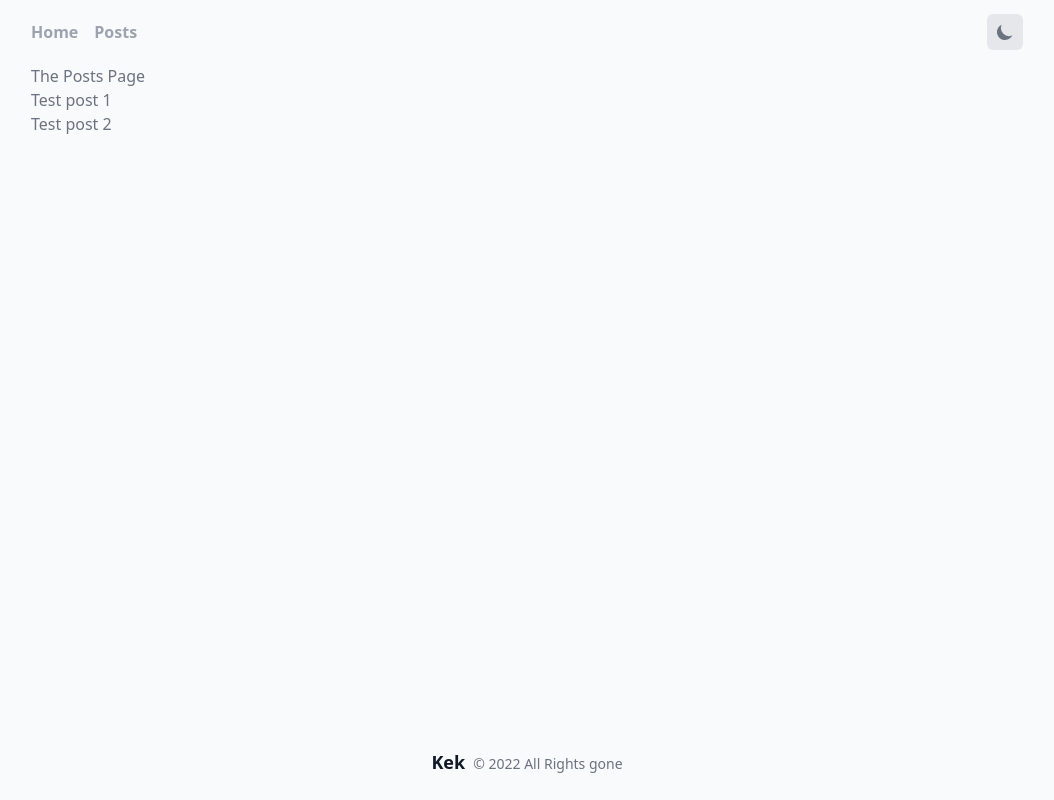
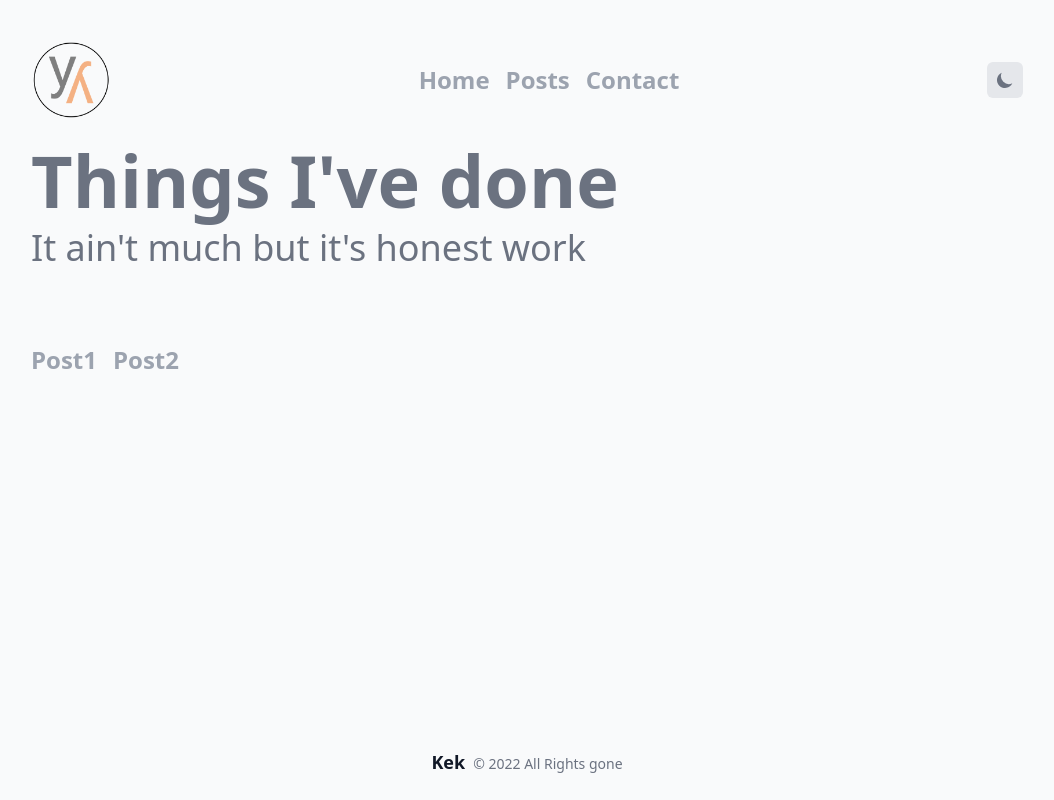
Before and after one commit to Huggenguggen/portfolio-website, a Next.js app: page /posts in a window 1280 px wide. Shown: the whole page, without its empty margins (113-1167 px from the left). Built offline with nearby package versions, Linux system fonts and the light colour scheme.

Commit message:
Contact page and redirect button

```diff
--- a/components/navbar.js
+++ b/components/navbar.js
@@ -14,6 +14,7 @@ function Navbar() {
   const navigation = [
     { label: 'Home', path: '/'},
     { label: 'Posts', path: '/posts'},
+    { label: 'Contact', path: '/contact'}
   ];
 
   const renderThemeChanger = () => {
@@ -45,11 +46,12 @@ function Navbar() {
   }
 
   return (
-    <header className="h-16 flex items-center justify-between">
+    <header className="h-16 flex items-center justify-between pt-20">
+      <img src="/logo_transparent.png" className="object-fill h-25 w-20" />
       <ul className="flex gap-4">
         {navigation.map(nav => (
           <Link href={nav.path}>
-            <a className="font-semibold text-gray-400 hover:text-gray-500">{nav.label}</a>
+            <a className="font-semibold text-gray-400 hover:text-gray-500 text-2xl">{nav.label}</a>
           </Link>
         ))}
       </ul>
--- /dev/null
+++ b/pages/contact/index.js
@@ -0,0 +1,14 @@
+function Contact() {
+  return (
+    <section className="mt-16">
+      <h1 className="text-7xl font-bold"><span className="dark:text-orange-700">Here are my Contacts</span></h1>
+      <h3 className="text-4xl my-3">Just don't spam them</h3>
+      <p className="text-gray-700 mb-8">
+        Lorem ipsum dolor sit amet, consectetur adipiscing elit, sed do eiusmod tempor incididunt ut labore et dolore magna aliqua. Ut enim ad minim veniam, quis nostrud exercitation ullamco laboris nisi ut aliquip ex ea commodo consequat. Duis aute irure dolor in reprehenderit in voluptate velit esse cillum dolore eu fugiat nulla pariatur. Excepteur sint occaecat cupidatat non proident, sunt in culpa qui officia deserunt mollit anim id est laborum.
+      </p>
+
+    </section>
+  )
+}
+
+export default Contact;
--- a/pages/index.js
+++ b/pages/index.js
@@ -1,7 +1,15 @@
 // our-domain.com/
 import Button from "../components/button";
+import { useRouter } from 'next/router';
 
 function HomePage() {
+
+  const router = useRouter();
+
+  const redirectContact = ()=> {
+    router.push("/contact")
+  }
+
   return (
     <section className="mt-16">
       <h1 className="text-7xl font-bold">Hi I'm <span className="dark:text-orange-700">Yu Heng</span></h1>
@@ -10,7 +18,10 @@ function HomePage() {
         Lorem ipsum dolor sit amet, consectetur adipiscing elit, sed do eiusmod tempor incididunt ut labore et dolore magna aliqua. Ut enim ad minim veniam, quis nostrud exercitation ullamco laboris nisi ut aliquip ex ea commodo consequat. Duis aute irure dolor in reprehenderit in voluptate velit esse cillum dolore eu fugiat nulla pariatur. Excepteur sint occaecat cupidatat non proident, sunt in culpa qui officia deserunt mollit anim id est laborum.
       </p>
 
-      <Button children={"Here is my CV!"} className={"bg-orange-700 text-white px-6"}/>
+      <Button
+      children={"Contact Me!"}
+      className={"bg-orange-400 dark:bg-orange-700 text-white px-6"}
+      onClick={redirectContact}/>
     </section>
   )
 }
--- a/pages/posts/index.js
+++ b/pages/posts/index.js
@@ -2,22 +2,25 @@
 import Link from 'next/link';
 
 function PostsPage() {
+  const Posts = [
+    { label: "Post1", path: '/posts/firstPost'},
+    { label: "Post2", path: '/posts/secondPost'},
+  ];
+
   return (
-    <div>
-      <h1>The Posts Page</h1>
-      <ul>
-        <li>
-          <Link href='/posts/firstPost'>
-            Test post 1
-          </Link>
-        </li>
-        <li>
-          <Link href='/posts/test2'>
-            Test post 2
-          </Link>
-        </li>
-      </ul>
-    </div>
+    <section className="mt-16">
+      <h1 className="text-7xl font-bold"><span className="dark:text-orange-700">Things I've done</span></h1>
+      <h3 className="text-4xl my-3">It ain't much but it's honest work</h3>
+      <header className="h-16 flex items-center pt-20">
+        <ul className="flex gap-4">
+          {Posts.map(post => (
+            <Link href={post.path}>
+              <a className="font-semibold text-gray-400 hover:text-gray-500 text-2xl">{post.label}</a>
+            </Link>
+          ))}
+        </ul>
+      </header>
+    </section>
   )
 }
 
```
Also changed, not shown: public/logo_transparent.PNG (added).
